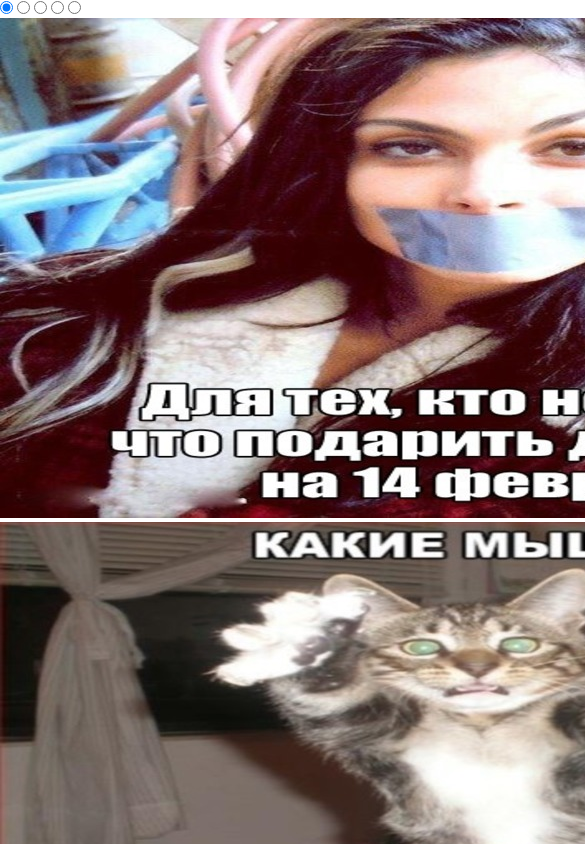
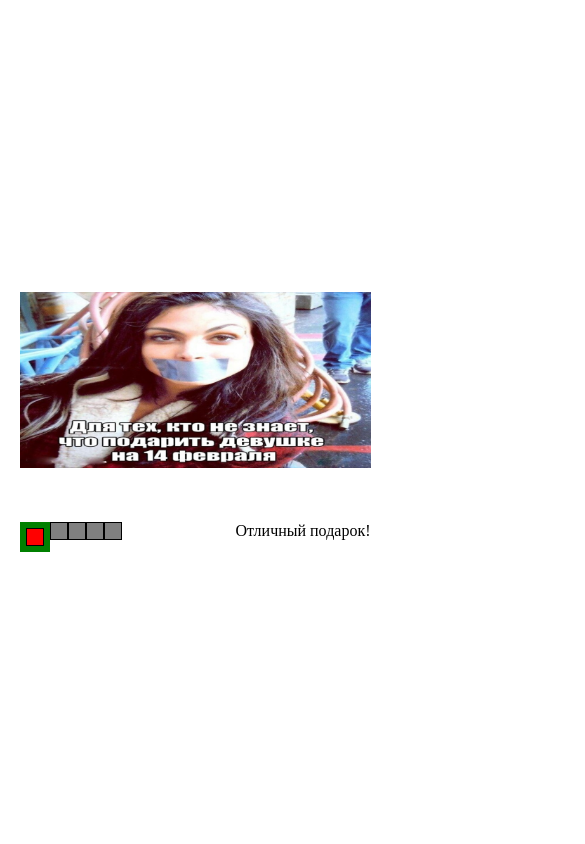
Before and after one commit to ZaikovEvgeni/cssMemSlider, a plain HTML site: page cssMemSlider/index.html in a window 390 px wide. Shown: the top 844 px of the page, 585 px wide, since content can reach past the window. Drawn offline with Linux system fonts and the light colour scheme.

Commit message:
feat: add apaptive 340px mobile 17/10/2021 17h-06m-33sec

```diff
--- a/cssMemSlider/index.html
+++ b/cssMemSlider/index.html
@@ -49,7 +49,10 @@
 
     <div class="slider-inner">
       <div class="slider-control">
-        <label class="slider-control__item" for="slide1"></label>
+        <div class="label-block">
+          <label class="slider-control__item" for="slide1"></label>
+        </div>
+
         <label class="slider-control__item" for="slide2"></label>
         <label class="slider-control__item" for="slide3"></label>
         <label class="slider-control__item" for="slide4"></label>
--- a/cssMemSlider/style.css
+++ b/cssMemSlider/style.css
@@ -0,0 +1,214 @@
+
+
+/* .container {
+  max-width: 1270px;
+  padding: 0 10px;
+  margin: 0 auto;
+} */
+
+body{
+  position: relative;
+}
+
+.container {
+  position: relative;
+  width: 100%;
+  height: 100vh;
+  display: flex;
+  align-items: center;
+  justify-content: center;
+}
+
+.slider{
+  margin: 0 auto;
+  position: relative;
+  max-width: 50%;
+  overflow: hidden;
+  height: auto;
+}
+
+.slider__list {
+  display: flex;
+  position: relative;
+  /* flex-wrap: wrap; */
+  width: 500%;
+  height: 100%;
+
+
+
+}
+
+
+
+.slider__item {
+  width: 20%;
+  transition: .7s ease-in;
+}
+
+.slider__item img {
+  max-width: 100%;
+  object-fit: cover;
+  height: auto;
+}
+
+input {
+  display: none;
+
+}
+
+
+.slider-control {
+  width: 50%;
+  display: flex;
+}
+
+.label-block {
+ display: flex;
+ align-items: center;
+ justify-content: center;
+ width: 30px;
+ height: 30px;
+  cursor: pointer;
+  background: green;
+}
+
+.slider-control__item{
+  display: inline-block;
+  width: 18px;
+  height: 18px;
+  background: grey;
+  border: 1px solid black;
+  cursor: pointer;
+}
+
+.slider-control__item:hover {
+  background: black;
+  transition: all .3s;
+}
+
+.slider-control__item:active {
+  background: green ;
+  transition: all .3s;
+}
+
+
+
+
+
+
+/* slider-inner */
+.slider-inner {
+  position: relative;
+  margin-top: 50px;
+  display: flex;
+}
+
+
+
+#slide1:checked ~ .slider__list .slide11{
+  margin-left: 0;
+}
+#slide2:checked ~ .slider__list .slide11{
+  margin-left: -20%;
+}
+
+#slide3:checked ~ .slider__list .slide11 {
+
+  margin-left:-40%;
+}
+#slide4:checked ~ .slider__list .slide11 {
+
+  margin-left: -60%;
+}
+#slide5:checked ~ .slider__list .slide11{
+
+  margin-left: -80%;
+}
+
+
+/* text */
+.texts {
+  width: 50%;
+  overflow: hidden;
+}
+
+.texts__items {
+  width: 500%;
+  display: flex;
+  transition: all .7s ease-in;
+
+}
+
+.texts__items span {
+  display: block;
+  width: 20%;
+  text-align: end;
+}
+
+
+
+#slide1:checked ~ .slider-inner .texts #texts__items1 {
+  margin-left: 0;
+}
+#slide2:checked ~ .slider-inner .texts #texts__items1 {
+  margin-left: -100%;
+}
+#slide3:checked ~ .slider-inner .texts #texts__items1 {
+  margin-left: -200%;
+}
+#slide4:checked ~ .slider-inner .texts #texts__items1{
+  margin-left: -300%;
+}
+#slide5:checked ~ .slider-inner .texts #texts__items1 {
+  margin-left: -400%;
+}
+
+
+
+#slide1:checked ~ .slider-inner .slider-control .slider-control__item:first-child {
+  background: red;
+}
+#slide2:checked ~ .slider-inner .slider-control .slider-control__item:nth-child(2) {
+  background: red;
+}
+#slide3:checked ~ .slider-inner .slider-control .slider-control__item:nth-child(3){
+  background: red;
+}
+#slide4:checked ~ .slider-inner .slider-control .slider-control__item:nth-child(4) {
+  background: red;
+}
+#slide5:checked ~ .slider-inner .slider-control .slider-control__item:nth-child(5) {
+  background: red;
+}
+
+
+
+
+
+
+
+
+
+
+
+@media ( max-width: 670px ) {
+  .slider{
+    max-width: 90%;
+    }
+}
+
+@media ( max-width: 340px ) {
+  .slider-inner {
+    flex-direction: column;
+    margin-top: 20px;
+    align-items: center;
+  }
+
+  .slider-control {
+    margin-bottom: 10px;
+  }
+
+  .texts__items span {
+    text-align: start;
+  }
+}
```
